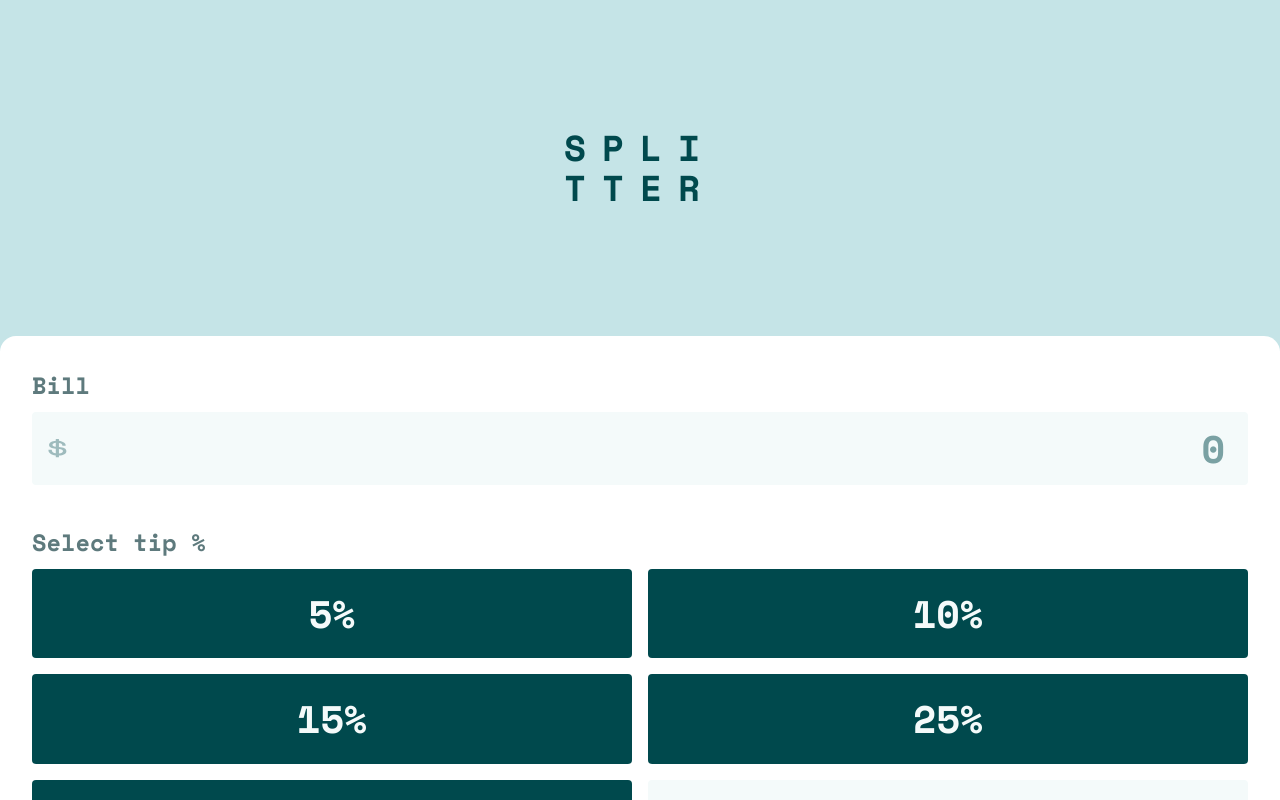
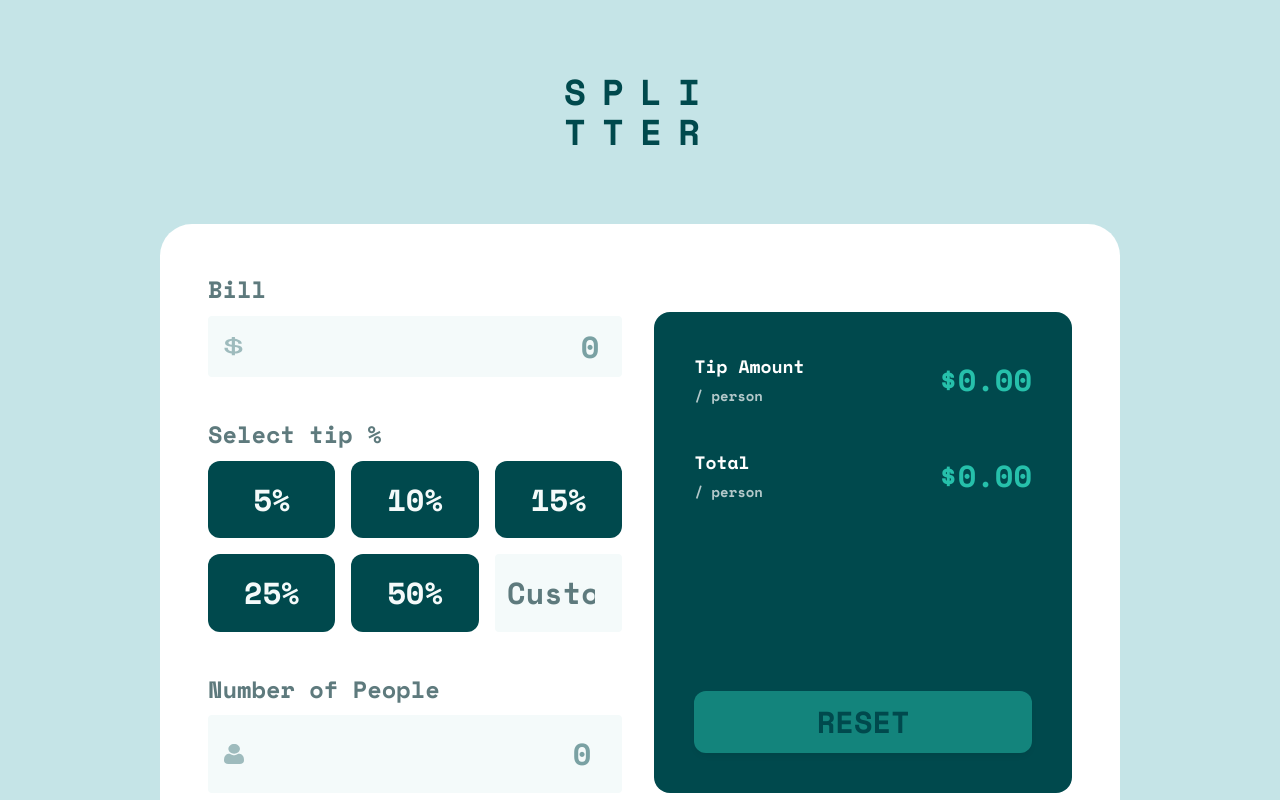
Before and after one commit to ClaudiaRamirezD/react-tip-calculator, a React (Vite) app: page / in a window 1280 px wide. Shown: the top 800 px of the page. Built offline with nearby package versions, Linux system fonts and the light colour scheme.

Commit message:
before testing

```diff
--- a/src/App.css
+++ b/src/App.css
@@ -3,7 +3,7 @@
 @theme {
   --font-main: "Space Mono", monospace;
   --text-main: clamp(1.4rem, 1.3296rem + 0.1878vw, 1.6rem);
-  --text-input: clamp(2rem, 1.8366rem + 1.5023vw, 2.4rem);
+  --text-input: clamp(1.8rem, 1.7586rem + 0.1766vw, 2.2rem);
 
   --color-cyan: hsl(172, 67%, 45%);
   --color-cyan-900: hsl(183, 100%, 15%);
--- a/src/App.jsx
+++ b/src/App.jsx
@@ -28,13 +28,13 @@ export default function App() {
   };
 
   return (
-    <main className="bg-cyan-400 font-main h-screen flex flex-col items-center justify-between">
-    <h1 className="text-4xl my-[10%]  text-cyan-900 font-bold tracking-[1rem]">
+    <main className="bg-cyan-400 font-main h-screen md:h-full flex flex-col items-center justify-between md:justify-start">
+      <h1 className="text-4xl my-[10%] md:my-18  text-cyan-900 font-bold tracking-[1rem]">
         SPLI
         <br />
         <span>TTER</span>
       </h1>
-      <div className="bg-white rounded-t-2xl w-full p-8">
+      <div className="bg-white rounded-t-2xl w-full p-8 md:p-12 md:rounded-4xl md:mb-18 md:flex md:flex-row md:justify-between md:w-3/4 gap-8">
         <InputsSection
           bill={bill}
           setBill={setBill}
--- a/src/components/BillInput.jsx
+++ b/src/components/BillInput.jsx
@@ -12,7 +12,7 @@ export default function BillInput({ bill, setBill }) {
           step=".01"
           value={bill}
           onChange={(e) => setBill(e.target.value)}
-          className="w-full text-right p-2 text-input bg-cyan-300 text-cyan-900 font-bold rounded outline-cyan-400 cursor-pointer"
+          className="w-full text-right p-2 text-input bg-cyan-300 text-cyan-900 font-bold rounded outline-cyan cursor-pointer"
         />
         <img
           src="/images/icon-dollar.svg"
--- a/src/components/InputSection.jsx
+++ b/src/components/InputSection.jsx
@@ -4,7 +4,7 @@ import PeopleInput from "./PeopleInput";
 
 export default function InputsSection(props) {
   return (
-    <section className="flex flex-col gap-10 text-main">
+    <section className="flex flex-col gap-10 text-main md:w-1/2">
       <h2 className="sr-only">User Inputs</h2>
       <BillInput bill={props.bill} setBill={props.setBill} />
       <TipSelect
--- a/src/components/ResetButton.jsx
+++ b/src/components/ResetButton.jsx
@@ -1,9 +1,9 @@
-export default function ResetButton({ onClick, disabled }) {
+export default function ResetButton({ onClick, disabled, className = "" }) {
   return (
     <button
       onClick={onClick}
       disabled={disabled}
-      className={`w-full uppercase p-2 rounded-2xl font-bold shadow-md transition-colors cursor-pointer text-input ${
+      className={`w-full uppercase p-2 rounded-xl font-bold shadow-md transition-colors cursor-pointer text-input ${className} ${
         disabled
           ? "bg-cyan text-cyan-900 cursor-not-allowed opacity-50"
           : "bg-cyan text-cyan-900 hover:bg-cyan-300"
--- a/src/components/Results.jsx
+++ b/src/components/Results.jsx
@@ -7,9 +7,9 @@ export default function Results({
   disabled
 }) {
   return (
-    <section className="bg-cyan-900 rounded-2xl flex flex-col gap-10 p-10 text-white mt-10">
+    <section className="bg-cyan-900 rounded-2xl flex flex-col gap-10 p-10 text-white mt-10 md:w-1/2">
       <div className="flex justify-between items-center">
-        <p>
+        <p className="text-lg font-semibold">
           Tip Amount
           <br />
           <span className="text-sm text-white/70">/ person</span>
@@ -19,7 +19,7 @@ export default function Results({
         </h2>
       </div>
       <div className="flex justify-between items-center">
-        <p>
+        <p className="text-lg font-semibold">
           Total
           <br />
           <span className="text-sm text-white/70">/ person</span>
@@ -28,7 +28,11 @@ export default function Results({
           ${totalPerPerson.toFixed(2)}
         </h2>
       </div>
-      <ResetButton onClick={onReset} disabled={disabled} />
+      <ResetButton
+        onClick={onReset}
+        disabled={disabled}
+        className="md:mt-auto"
+      />
     </section>
   );
 }
--- a/src/components/TipSelect.jsx
+++ b/src/components/TipSelect.jsx
@@ -7,7 +7,7 @@ export default function TipSelect({ tip, setTip, customTip, setCustomTip }) {
   return (
     <fieldset className="flex flex-col gap-4">
       <legend className="text-cyan-600 font-bold">Select tip %</legend>
-      <div className="grid grid-cols-2 gap-4 mt-2 ">
+      <div className="grid grid-cols-2 md:grid-cols-3 gap-4 mt-2 ">
         {[5, 10, 15, 25, 50].map((value) => (
           <button
             type="button"
@@ -17,7 +17,7 @@ export default function TipSelect({ tip, setTip, customTip, setCustomTip }) {
               tip === value / 100
                 ? "bg-cyan text-cyan-900"
                 : "bg-cyan-900 text-cyan-300"
-            } text-input font-bold p-4 rounded text-center hover:bg-cyan-300 hover:text-cyan-900 cursor-pointer`}
+            } text-input font-bold p-4 rounded-xl text-center hover:bg-red-300 hover:text-yellow-900 cursor-pointer`}
           >
             {value}%
           </button>
@@ -30,7 +30,7 @@ export default function TipSelect({ tip, setTip, customTip, setCustomTip }) {
             setCustomTip(e.target.value);
             setTip(null);
           }}
-          className="text-input p-4 bg-cyan-300 text-cyan-900 font-bold rounded placeholder:text-cyan-600 cursor-pointer text-right
+          className="text-input p-4 md:p-3 bg-cyan-300 text-cyan-900 font-bold rounded placeholder:text-cyan-600 cursor-pointer text-right
 "
         />
       </div>
--- /dev/null
+++ b/tailwind.config.js
@@ -0,0 +1,8 @@
+/** @type {import('tailwindcss').Config} */
+export default {
+  content: ["./index.html", "./src/**/*.{js,ts,jsx,tsx}"],
+  theme: {
+    extend: {}
+  },
+  plugins: []
+};
```
Also changed, not shown: package.json (+18 -3 lines), 1 other file (tests, documents, lock files or other folders).
